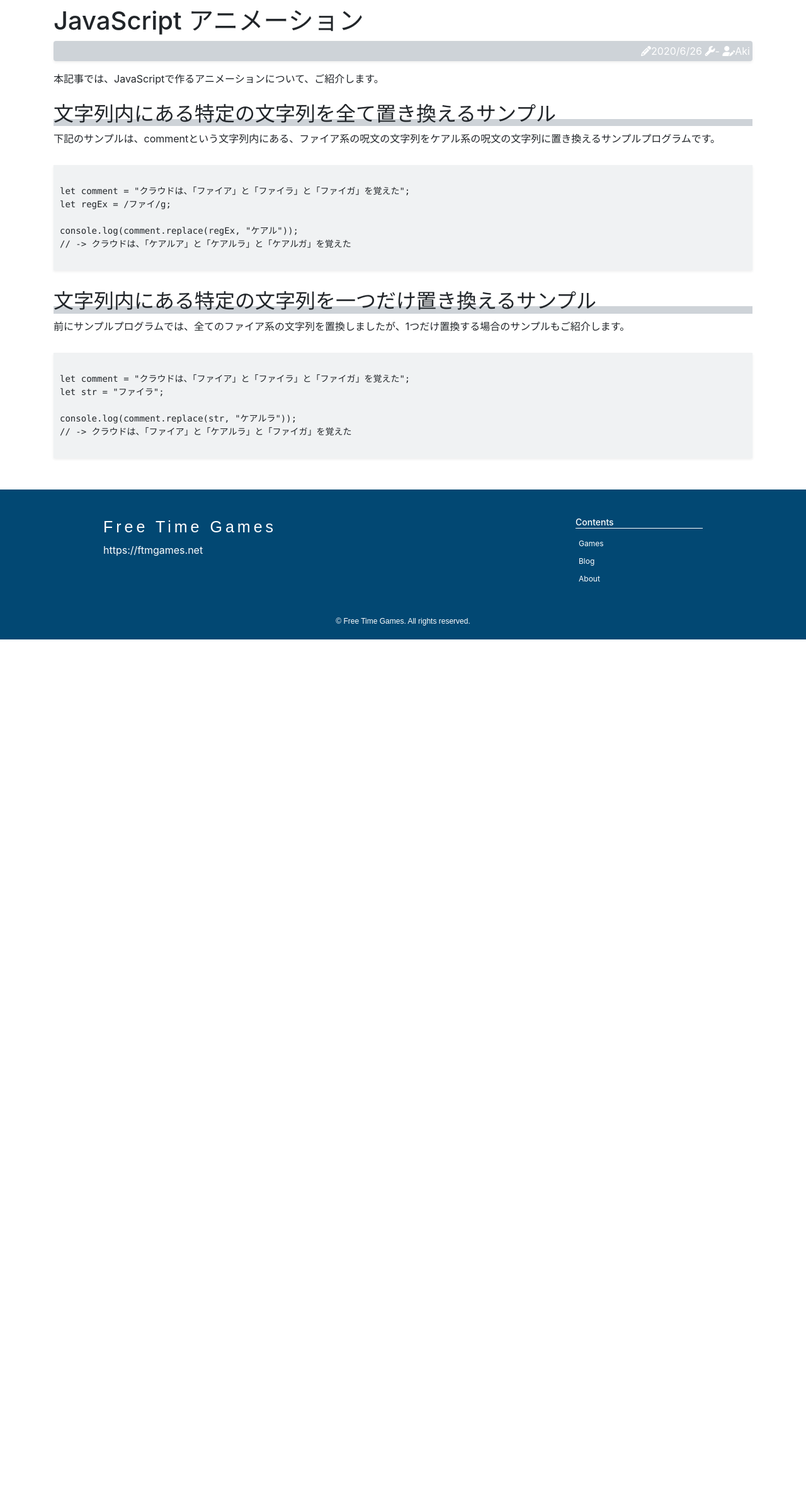
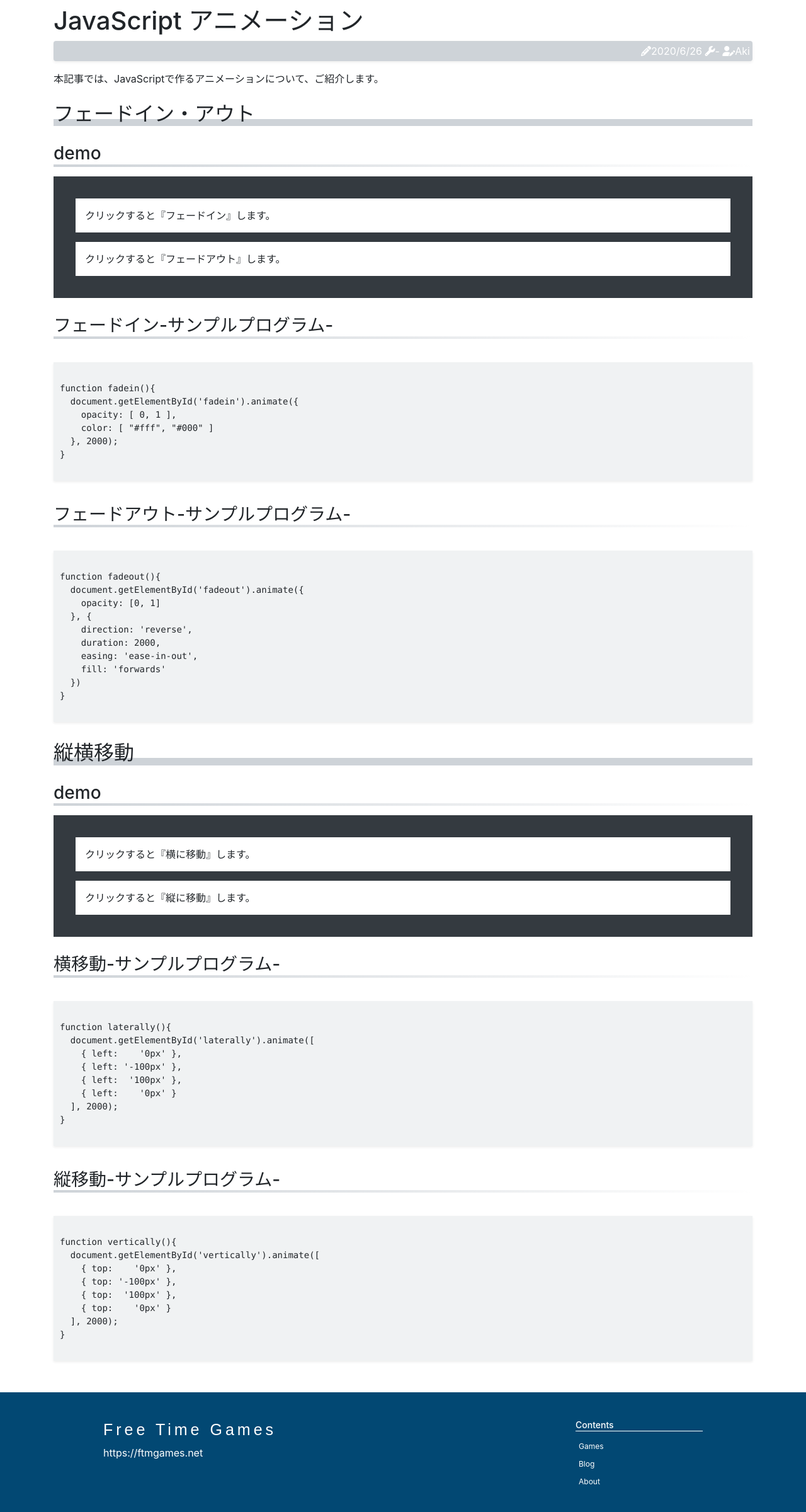
Before and after one commit to Aki321/ftmgames, a PHP site: page /blog/javascript-animate in a window 1280 px wide. Shown: the part 56-2456 px from the top of the page at 63% size. Before the commit the page ends 1071 px from the top, so only its background shows below. Run offline with PHP 8.4, Linux system fonts and the light colour scheme; style sheets or scripts are compiled from the project's sources; some libraries are stand-ins or nearby versions.

Commit message:
Add blog of js animate

```diff
--- /dev/null
+++ b/blog/javascript-animate/animate.js
@@ -0,0 +1,35 @@
+function fadein(){
+  document.getElementById('fadein').animate({
+    opacity: [ 0, 1 ],
+    color: [ "#fff", "#000" ]
+  }, 2000);
+}
+
+function fadeout(){
+  document.getElementById('fadeout').animate({
+    opacity: [0, 1]
+  }, {
+    direction: 'reverse',
+    duration: 2000,
+    easing: 'ease-in-out',
+    fill: 'forwards'
+  })
+}
+
+function laterally(){
+  document.getElementById('laterally').animate([
+    { left:    '0px' },
+    { left: '-100px' },
+    { left:  '100px' },
+    { left:    '0px' }
+  ], 2000);
+}
+
+function vertically(){
+  document.getElementById('vertically').animate([
+    { top:    '0px' },
+    { top: '-100px' },
+    { top:  '100px' },
+    { top:    '0px' }
+  ], 2000);
+}
--- a/blog/javascript-animate/index.php
+++ b/blog/javascript-animate/index.php
@@ -6,6 +6,7 @@ $title = "JavaScript アニメーション";
 <head>
 <title><?php echo $title; ?></title>
 <?php include('../../html/blogHead.html'); ?>
+<link rel="stylesheet" type="text/css" href="./style.css">
 </head>
 
 <body>
@@ -16,30 +17,77 @@ $title = "JavaScript アニメーション";
         <div class="history text-right rounded p-1 mb-3 shadow-sm"><i class="fas fa-pencil-alt"></i>2020/6/26 <i class="fas fa-wrench"></i>- <i class="fas fa-user-edit"></i>Aki</div>
         <p>本記事では、JavaScriptで作るアニメーションについて、ご紹介します。</p>
 
-        <h2>文字列内にある特定の文字列を全て置き換えるサンプル</h2>
-        <p>下記のサンプルは、commentという文字列内にある、ファイア系の呪文の文字列をケアル系の呪文の文字列に置き換えるサンプルプログラムです。</p>
+        <h2>フェードイン・アウト</h2>
+        <h3>demo</h3>
+        <div class="wrap_fade">
+            <div id="fadein" onclick="fadein()">クリックすると『フェードイン』します。</div>
+            <div id="fadeout" onclick="fadeout()">クリックすると『フェードアウト』します。</div>
+        </div>
+
+        <h3>フェードイン-サンプルプログラム-</h3>
         <div class="content shadow-sm"><pre>
             <code>
-let comment = "クラウドは、「ファイア」と「ファイラ」と「ファイガ」を覚えた";
-let regEx = /ファイ/g;
-
-console.log(comment.replace(regEx, "ケアル"));
-// -> クラウドは、「ケアルア」と「ケアルラ」と「ケアルガ」を覚えた</code>
+function fadein(){
+  document.getElementById('fadein').animate({
+    opacity: [ 0, 1 ],
+    color: [ "#fff", "#000" ]
+  }, 2000);
+}</code>
             </pre></div>
 
-        <h2>文字列内にある特定の文字列を一つだけ置き換えるサンプル</h2>
-        <p>前にサンプルプログラムでは、全てのファイア系の文字列を置換しましたが、1つだけ置換する場合のサンプルもご紹介します。</p>
+        <h3>フェードアウト-サンプルプログラム-</h3>
         <div class="content shadow-sm"><pre>
             <code>
-let comment = "クラウドは、「ファイア」と「ファイラ」と「ファイガ」を覚えた";
-let str = "ファイラ";
+function fadeout(){
+  document.getElementById('fadeout').animate({
+    opacity: [0, 1]
+  }, {
+    direction: 'reverse',
+    duration: 2000,
+    easing: 'ease-in-out',
+    fill: 'forwards'
+  })
+}</code>
+            </pre></div>
 
-console.log(comment.replace(str, "ケアルラ"));
-// -> クラウドは、「ファイア」と「ケアルラ」と「ファイガ」を覚えた</code>
+        <h2>縦横移動</h2>
+        <h3>demo</h3>
+        <div class="wrap_move">
+            <div id="laterally" onclick="laterally()">クリックすると『横に移動』します。</div>
+            <div id="vertically" onclick="vertically()">クリックすると『縦に移動』します。</div>
+        </div>
+
+        <h3>横移動-サンプルプログラム-</h3>
+        <div class="content shadow-sm"><pre>
+            <code>
+function laterally(){
+  document.getElementById('laterally').animate([
+    { left:    '0px' },
+    { left: '-100px' },
+    { left:  '100px' },
+    { left:    '0px' }
+  ], 2000);
+}</code>
             </pre></div>
+
+        <h3>縦移動-サンプルプログラム-</h3>
+        <div class="content shadow-sm"><pre>
+            <code>
+function vertically(){
+  document.getElementById('vertically').animate([
+    { top:    '0px' },
+    { top: '-100px' },
+    { top:  '100px' },
+    { top:    '0px' }
+  ], 2000);
+}  </code>
+            </pre></div>
+
+
     </div>
 
     </main>
+    <script src="./animate.js"></script>
     <?php include('../../html/commonFooter.html'); ?>
     <?php include('../../html/blogSrcLinkOfBodyLast.html'); ?>
 </body>
--- /dev/null
+++ b/blog/javascript-animate/style.css
@@ -0,0 +1,13 @@
+.wrap_fade, .wrap_move {
+  background-color: #343a40;
+  padding: 20px;
+}
+
+#fadein, #fadeout, #laterally, #vertically {
+  margin: 15px;
+  background-color: white;
+  padding: 15px;
+  cursor: pointer;
+  position: relative;
+}
+/*# sourceMappingURL=style.css.map */
--- /dev/null
+++ b/blog/javascript-animate/style.scss
@@ -0,0 +1,12 @@
+.wrap_fade, .wrap_move{
+    background-color: #343a40;
+    padding: 20px;
+}
+
+#fadein, #fadeout, #laterally, #vertically{
+    margin:15px;
+    background-color: white;
+    padding:15px;
+    cursor: pointer;
+    position: relative;
+}
```
Also changed, not shown: blog/javascript-animate/sample/index.html (+29 -0 lines), blog/javascript-animate/sample/sample.js (+81 -0 lines), 1 other file.
